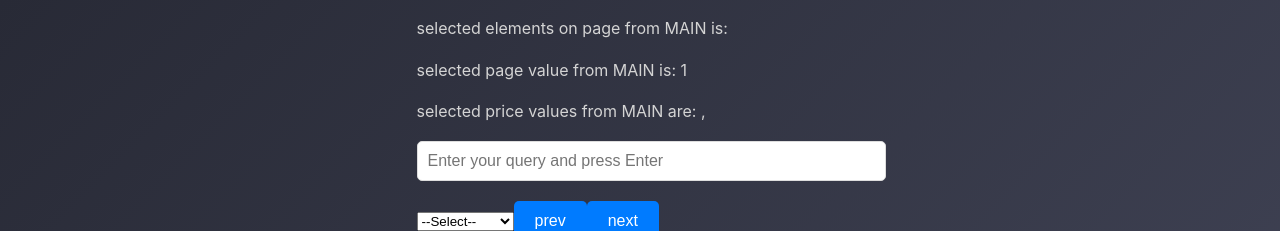
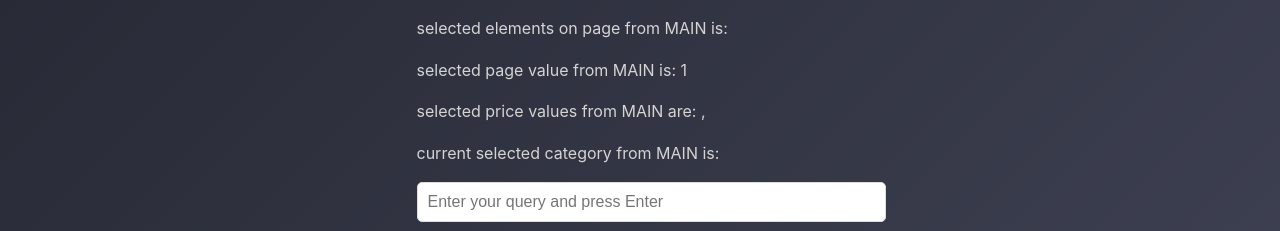
Before and after one commit to CazaceanuOctavian/licenta, a React (Vite) app in the folder frontend/: page /products/search in a window 1280 px wide. Shown: the top 231 px of the page. Built offline with nearby package versions, Linux system fonts and the light colour scheme; no server answers.

Commit message:
added props for category and pushed them to main component

```diff
--- a/frontend/src/PathComponents/ProductsComponent.tsx
+++ b/frontend/src/PathComponents/ProductsComponent.tsx
@@ -9,19 +9,22 @@ const Products: React.FC = () => {
     const [selectedPage, setSelectedPage] = useState<number>(1)
     const [lowerPrice, setLowerPrice] = useState<string>('')
     const [upperPrice, setUpperPrice] = useState<string>('')
+    const [category, setCategory] = useState<string[]>([])
 
     return (
         <div className="product-component">
             <p>selected elements on page from MAIN is: {selectedValue}</p>
             <p>selected page value from MAIN is: {selectedPage}</p>
             <p>selected price values from MAIN are: {lowerPrice} , {upperPrice}</p>
+            <p>current selected category from MAIN is: {category}</p>
 
             <Navbar userQuery={userQuery} setUserQuery={setUserQuery}
             selectedValue={selectedValue} setSelectedValue={setSelectedValue}
             selectedPage={selectedPage} setSelectedPage={setSelectedPage} />
 
             <QueryPrice lowerPice={lowerPrice} upperPrice={upperPrice}
-            setLowerPrice={setLowerPrice} setUpperPrice={setUpperPrice} />
+            setLowerPrice={setLowerPrice} setUpperPrice={setUpperPrice}
+            category={category} setCategory={setCategory}/>
 
             <PopulateComponent productDisplayType="default" userQuery={userQuery}
             selectedValue={selectedValue} selectedPage={selectedPage}
--- a/frontend/src/UtilityComponents/QueryingComponent.tsx
+++ b/frontend/src/UtilityComponents/QueryingComponent.tsx
@@ -6,10 +6,11 @@ interface SearchProps {
     upperPrice: string;
     setLowerPrice: (query: string) => void;
     setUpperPrice: (query: string) => void;
+    category: string[];
+    setCategory: (query: string[]) => void;
 }
 
-const QueryPrice: React.FC<SearchProps> = ({ lowerPice, upperPrice, setLowerPrice, setUpperPrice }) => {
-    const [category, setCategory] = useState<string[]>([]);
+const QueryPrice: React.FC<SearchProps> = ({ lowerPice, upperPrice, category, setLowerPrice, setUpperPrice, setCategory }) => {
 
     const callApi = async () => {
         try {
@@ -42,7 +43,7 @@ const QueryPrice: React.FC<SearchProps> = ({ lowerPice, upperPrice, setLowerPric
                 value={upperPrice}
                 onChange={(e) => setUpperPrice(e.target.value)}
                 placeholder="MaxVal"
-            />
+             />
             <select id="category-dropdown">
                 <option value="">--Select--</option>
                 {category.map((option, index) => (
```
